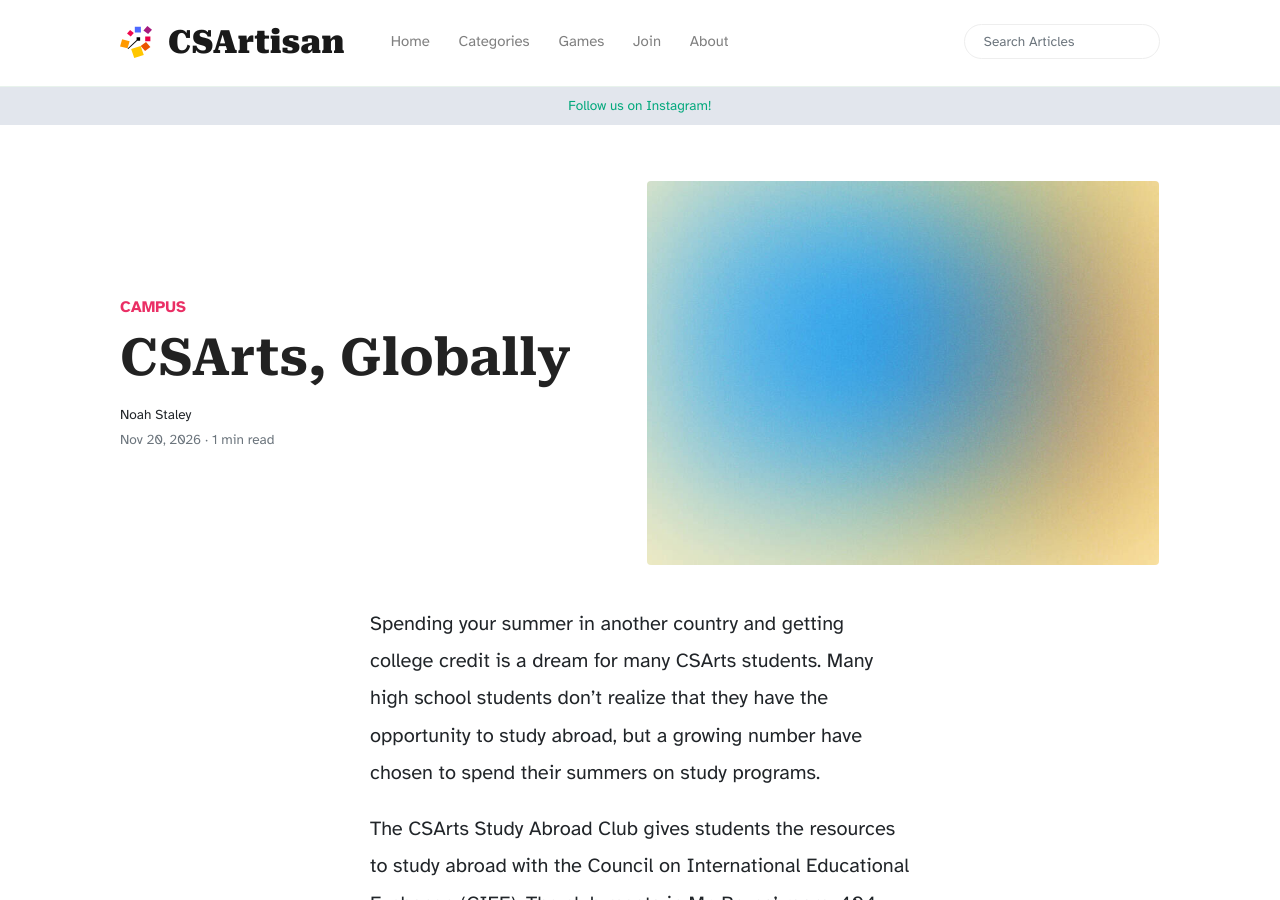
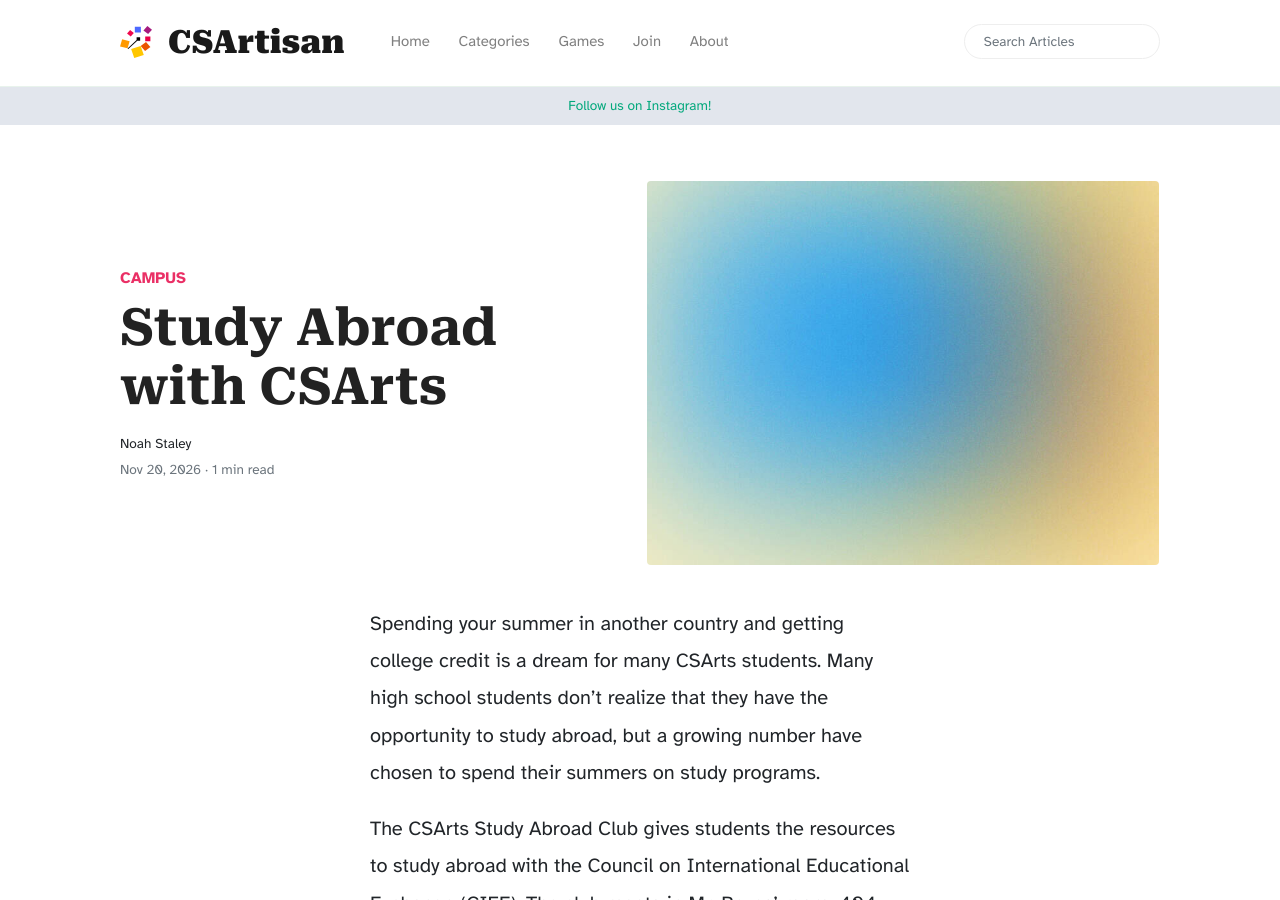
Before and after one commit to csartisan/csartisan.github.io, a Jekyll site: the page built from _posts/2026-11-20-csarts-globally.md, in a window 1280 px wide and 900 px high. Built offline with Jekyll 4.4.1, drawn with Linux system fonts in a browser that asks for light colours; nearby versions of some CDN libraries; comment, search, counter and statistics services are not loaded.

Commit message:
Update _posts/2026-11-20-csarts-globally.md (via Pages CMS)

```diff
--- a/_posts/2026-11-20-csarts-globally.md
+++ b/_posts/2026-11-20-csarts-globally.md
@@ -1,5 +1,5 @@
 ---
-title: CSArts, Globally
+title: Study Abroad with CSArts
 author: Noah Staley
 categories: Campus
 image: /assets/images/posts/none/4.jpg
```
